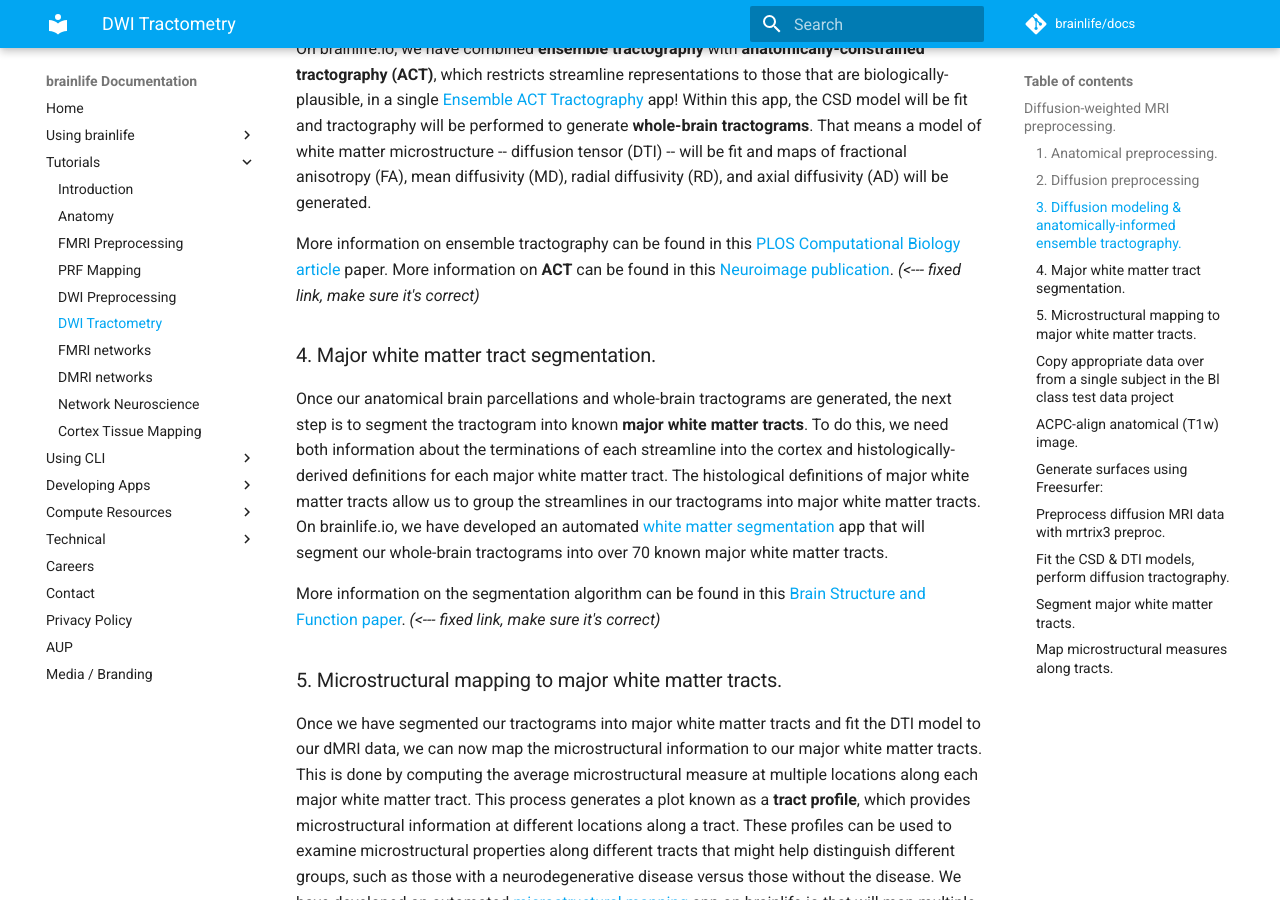
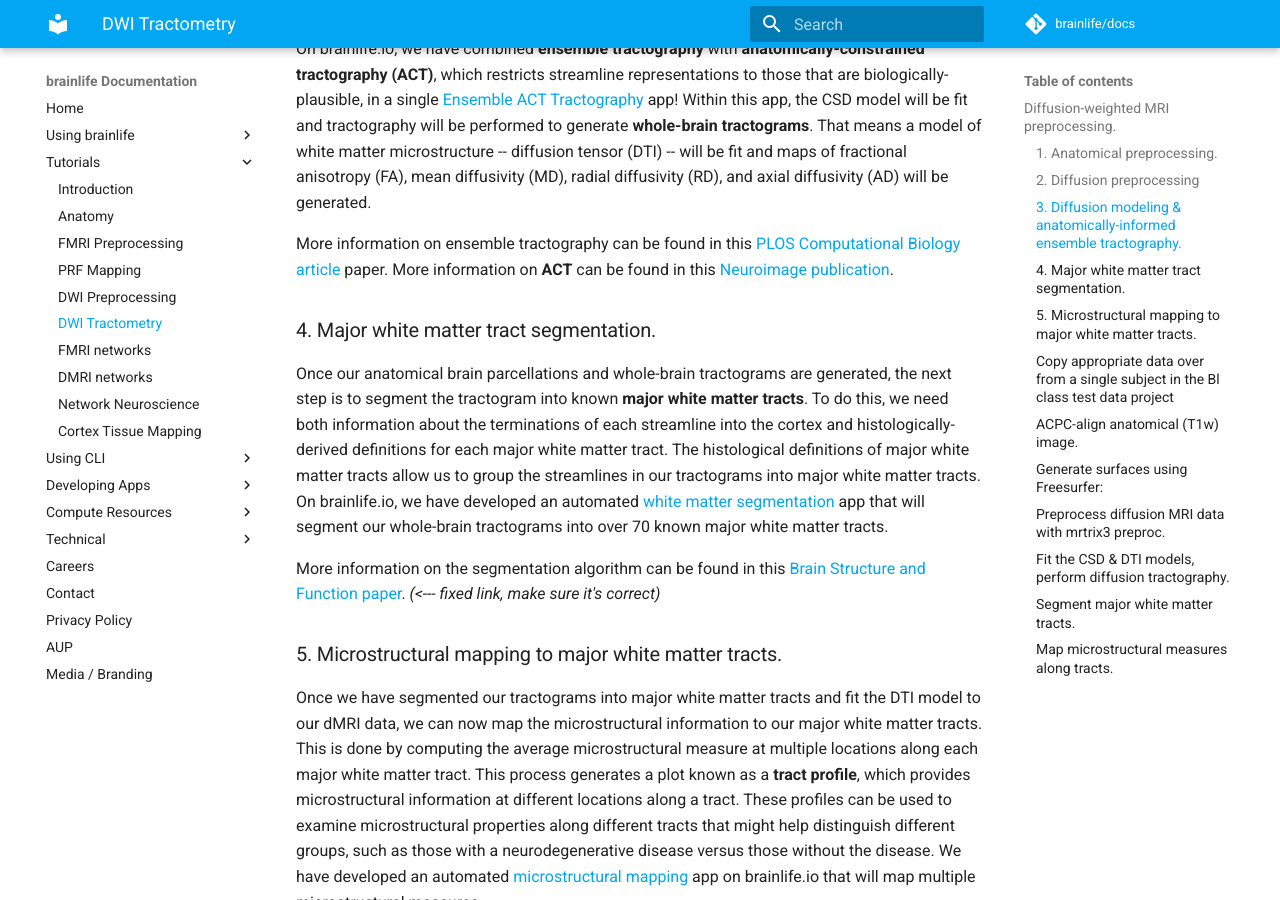
Before and after one commit to brainlife/docs, an MkDocs documentation site: the page built from docs/tutorial/diffusion-tractography.md, in a window 1280 px wide and 900 px high, scrolled down 2702 px. Built offline with MkDocs 1.6.1 and Material for MkDocs 9.7.7, drawn with Linux system fonts in a browser that asks for light colours; comment, search, counter and statistics services are not loaded.

Commit message:
Update diffusion-tractography.md

```diff
--- a/docs/tutorial/diffusion-tractography.md
+++ b/docs/tutorial/diffusion-tractography.md
@@ -33,7 +33,7 @@
 
 On brainlife.io, we have combined **ensemble tractography** with **anatomically-constrained tractography (ACT)**, which restricts streamline representations to those that are biologically-plausible, in a single [Ensemble ACT Tractography](https://brainlife.io/app/5aac2437f0b5260027e24ae1) app! Within this app, the CSD model will be fit and tractography will be performed to generate **whole-brain tractograms**. That means a model of white matter microstructure -- diffusion tensor (DTI) -- will be fit and maps of fractional anisotropy (FA), mean diffusivity (MD), radial diffusivity (RD), and axial diffusivity (AD) will be generated.
 
-More information on ensemble tractography can be found in this [PLOS Computational Biology article](https://journals.plos.org/ploscompbiol/article?id=10.1371/journal.pcbi.1004692) paper. More information on **ACT** can be found in this [Neuroimage publication](https://www.ncbi.nlm.nih.gov/pubmed/22705374).  _(<--- fixed link, make sure it's correct)_
+More information on ensemble tractography can be found in this [PLOS Computational Biology article](https://journals.plos.org/ploscompbiol/article?id=10.1371/journal.pcbi.1004692) paper. More information on **ACT** can be found in this [Neuroimage publication](https://www.ncbi.nlm.nih.gov/pubmed/22705374).
 
 ### 4. Major white matter tract segmentation.
 
```
